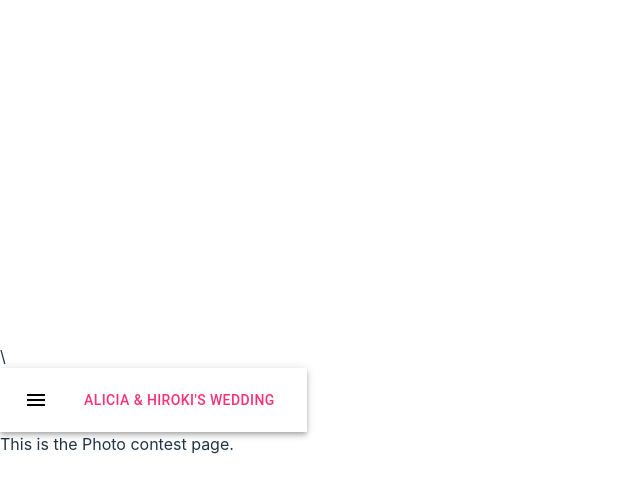
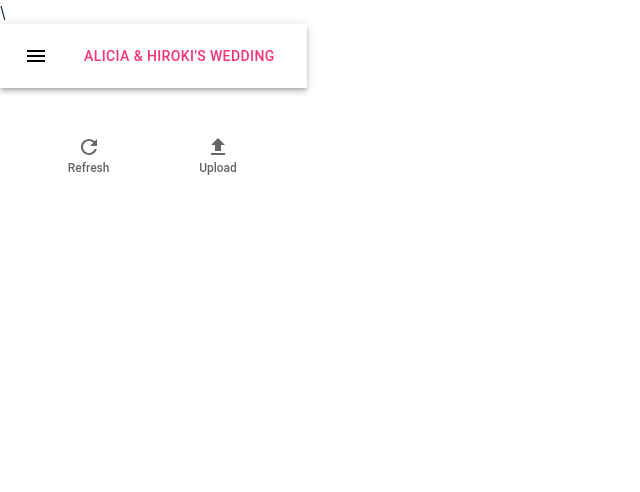
Before and after one commit to Hiroki58/wedding-app, a React (Vite) app: page /photo in a window 1280 px wide. Shown: the top 492 px of the page, without its empty margins (0-640 px from the left). Built offline with nearby package versions, Linux system fonts and the light colour scheme.

Commit message:
add bottom menu for photo contest

```diff
--- /dev/null
+++ b/src/assets/bottom-nav.jsx
@@ -0,0 +1,25 @@
+import * as React from 'react';
+import Box from '@mui/material/Box';
+import BottomNavigation from '@mui/material/BottomNavigation';
+import BottomNavigationAction from '@mui/material/BottomNavigationAction';
+import UploadIcon from '@mui/icons-material/Upload';
+import RefreshIcon from '@mui/icons-material/Refresh';
+
+export default function SimpleBottomNavigation() {
+    // const [value, setValue] = React.useState(0);
+
+    return (
+        <Box sx={{ width: "auto" }}>
+            <BottomNavigation
+                showLabels
+            // value={value}
+            // onChange={(event, newValue) => {
+            //     setValue(newValue);
+            // }}
+            >
+                <BottomNavigationAction label="Refresh" icon={<RefreshIcon />} onClick={() => window.location.reload(false)} />
+                <BottomNavigationAction label="Upload" icon={<UploadIcon />} />
+            </BottomNavigation>
+        </Box>
+    );
+}
--- a/src/assets/menu-bar.jsx
+++ b/src/assets/menu-bar.jsx
@@ -1,5 +1,5 @@
-import * as React from 'react';
-import {useState} from 'react';
+import React from 'react';
+import { useState } from 'react';
 import AppBar from '@mui/material/AppBar';
 import Box from '@mui/material/Box';
 import Toolbar from '@mui/material/Toolbar';
--- a/src/routes/photo.jsx
+++ b/src/routes/photo.jsx
@@ -1,9 +1,12 @@
+import BottomNav from "../assets/bottom-nav"
+import { Button, Container, Stack } from '@mui/material'
+
 export default function Photo() {
     return (
         <>
-            <div>
-                This is the Photo contest page.
-            </div>
+            <Container maxWidth="sm" sx={{ pt: 5, height: "90vh" }}>
+                <BottomNav />
+            </Container>
         </>
     )
 }
```
Also changed, not shown: src/assets/photo-box.jsx (added). Lines whose indentation alone changed are shown as unchanged.
